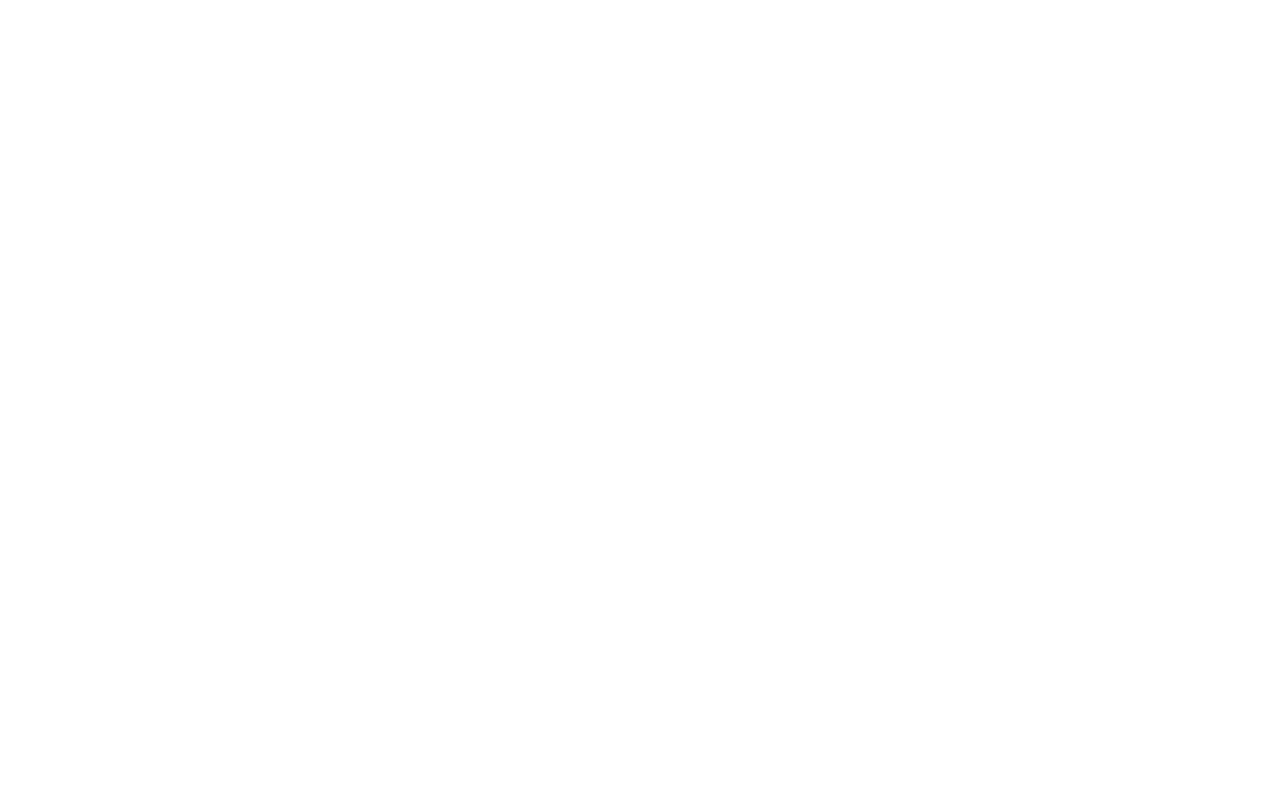
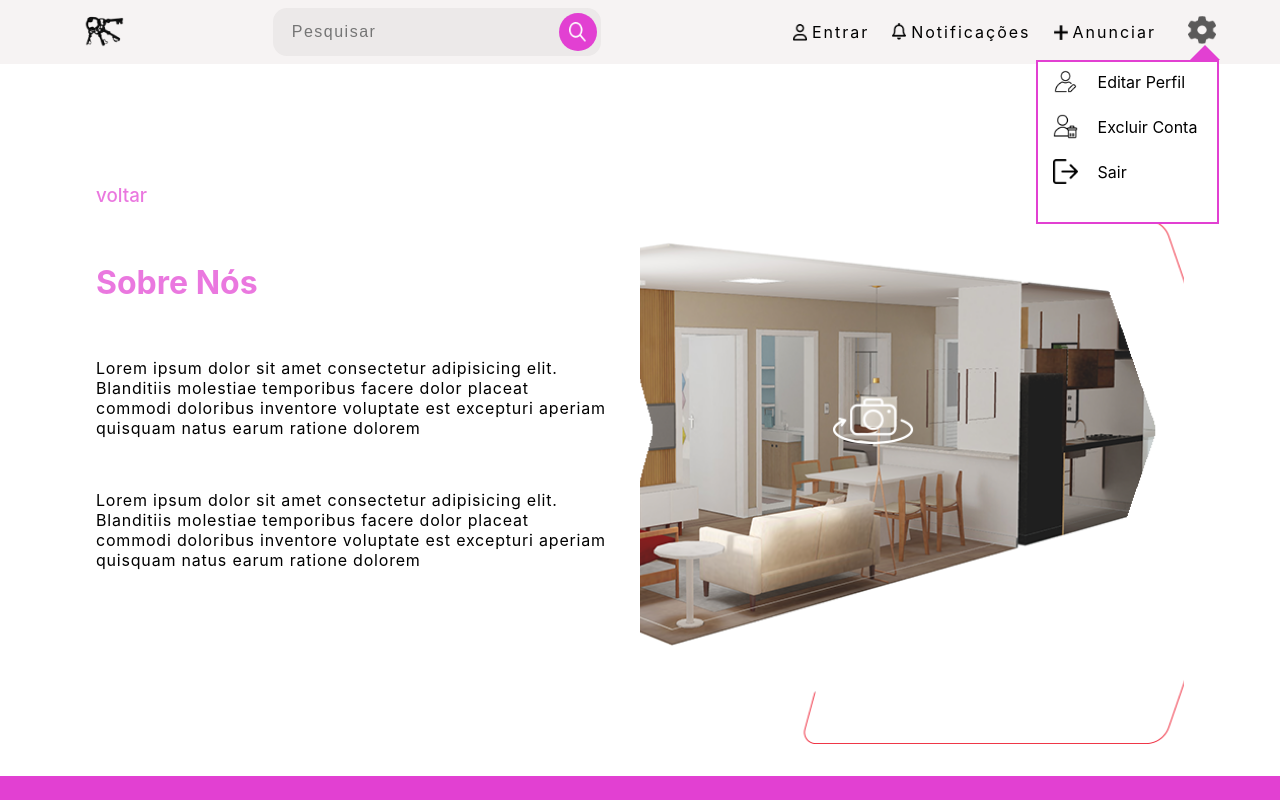
Before and after one commit to Dream-House-Grupo-9/Dream-House-web, a React (Create React App) app in the folder dream-house/: page /sobre in a window 1280 px wide. Before the commit this address had no page. Shown: the top 800 px of the page. Built offline with nearby package versions, Linux system fonts and the light colour scheme.

Commit message:
Page Sobre

```diff
--- a/dream-house/src/Routes.jsx
+++ b/dream-house/src/Routes.jsx
@@ -8,6 +8,7 @@ import CadastroAnuncioDetalhes from "./pages/CadastroDetalhesAnuncio";
 import Locacao from "./pages/Locacao";
 import EditPerfil from "./pages/EditPerfil";
 import MeusAnuncios from "./pages/MeusAnuncios";
+import Sobre from "./pages/Sobre";
 
 
 
@@ -24,6 +25,7 @@ function Rotas() {
                 <Route path="/locacao" exact element={<Locacao/>} />
                 <Route path="/edit" exact element={<EditPerfil/>}/>
                 <Route path="/meus-anuncios" exact element={<MeusAnuncios />} />
+                <Route path="/sobre" exact element={<Sobre/>} />
             </Routes>
         </BrowserRouter>
 
--- a/dream-house/src/components/Footer.jsx
+++ b/dream-house/src/components/Footer.jsx
@@ -1,6 +1,6 @@
 import React from "react";
-import "../css/footer.css"
-
+import "../css/footer.css";
+import { Link } from "react-router-dom";
 
 function Footer() {
     return (
@@ -9,7 +9,10 @@ function Footer() {
                 <div className="container-footer">
                     <div className="menu">
                         <ul>
-                            <li>Sobre Nós</li>
+                            <Link to="/sobre">
+                                <li>Sobre Nós</li>
+                            </Link>
+
                             <li>Suporte</li>
                             <li>Politicas</li>
                         </ul>
@@ -28,9 +31,9 @@ function Footer() {
                             48.512.355/0001-96
                         </p>
                         <p>
-                            Endereço: Rua Haddock <br/>
-                            Lobo, 595 - Cesar <br/>
-                            cerqueira, São Paulo- SP, <br/>
+                            Endereço: Rua Haddock <br />
+                            Lobo, 595 - Cesar <br />
+                            cerqueira, São Paulo- SP, <br />
                             01414-001
                         </p>
                     </div>
--- /dev/null
+++ b/dream-house/src/css/sobre.css
@@ -0,0 +1,35 @@
+.container{
+    width: 85vw;
+    margin: auto;
+}
+
+.div-sobre{
+    display: flex;
+    margin-top: 10vh;
+    height: 75vh;
+    justify-content: space-between;
+}
+
+.div-sobre h3{
+    margin-top: 5vh;
+    color: #E240D2;
+}
+
+.div-sobre h1{
+    margin:7vh 0;
+    color: #E240D2;
+}
+
+.div-sobre p{
+    font-size: 16px;
+    letter-spacing: 0.8px;
+    width: 40vw;
+}
+
+.banner-sobre{
+    background: url("../images/baner-sobre.png") no-repeat
+    center center;
+    background-size: cover;
+    height: 100%;
+    width: 50%;
+}
--- /dev/null
+++ b/dream-house/src/pages/Sobre.jsx
@@ -0,0 +1,49 @@
+import React from "react";
+import NavBar from "../components/NavBar";
+import Footer from "../components/Footer";
+import "../css/sobre.css";
+import { Link } from "react-router-dom";
+
+function Sobre() {
+
+    return (
+        <>
+            <NavBar />
+            <div className="container">
+                <div className="div-sobre">
+                    <div className="div-conteudo">
+
+                        <Link to="/">
+                            <h3>voltar</h3>
+                        </Link>
+
+                        <h1>Sobre Nós</h1>
+
+
+                        <p> Lorem ipsum dolor sit amet consectetur adipisicing elit. Blanditiis
+                            molestiae temporibus facere dolor placeat commodi doloribus inventore
+                            voluptate est excepturi aperiam quisquam natus earum ratione dolorem
+
+                        </p>
+
+                        <br />
+
+                        <p>
+                            Lorem ipsum dolor sit amet consectetur adipisicing elit. Blanditiis
+                            molestiae temporibus facere dolor placeat commodi doloribus inventore
+                            voluptate est excepturi aperiam quisquam natus earum ratione dolorem
+
+                        </p>
+
+                    </div>
+
+                    <div className="banner-sobre"></div>
+                </div>
+            </div>
+            <Footer />
+        </>
+    );
+}
+
+
+export default Sobre;
```
Also changed, not shown: dream-house/src/images/baner-sobre.png (added).
